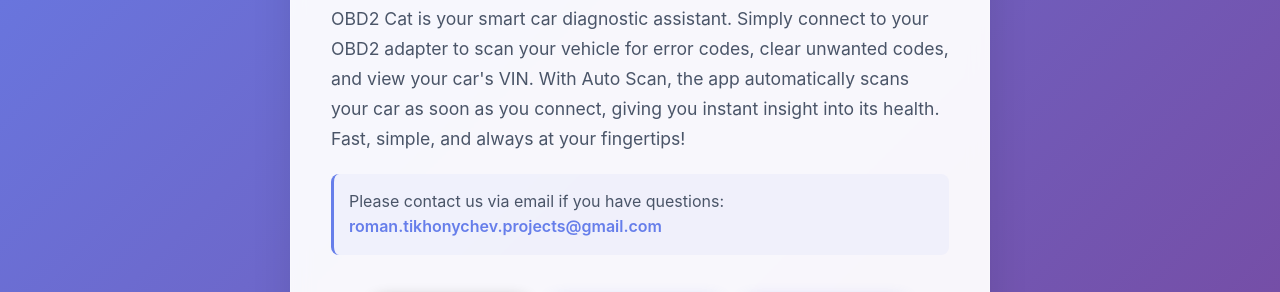
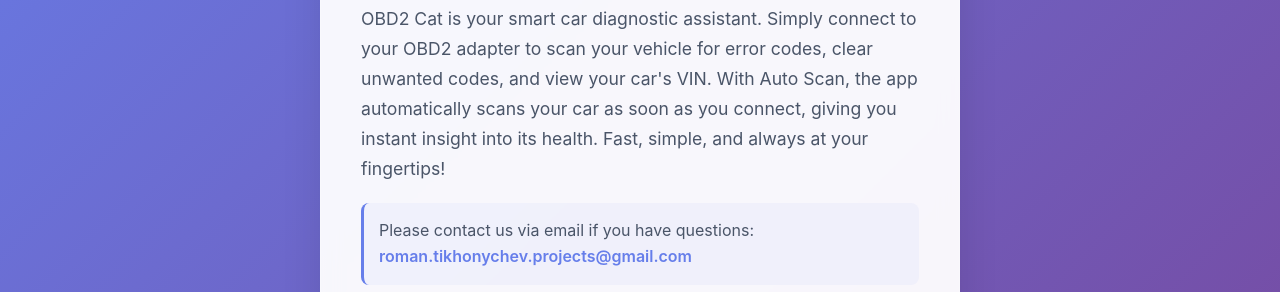
Before and after one commit to RomanTikhonychev/OBD2-Cat-Web, a plain HTML site: page index.html in a window 1280 px wide. Shown: the part 370-662 px from the top of the page. Drawn offline with Linux system fonts and the light colour scheme.

Commit message:
Update content width.

```diff
--- a/index.html
+++ b/index.html
@@ -27,7 +27,7 @@
             border-radius: 24px;
             padding: 60px 40px;
             text-align: center;
-            max-width: 700px;
+            max-width: 640px;
             width: 100%;
             box-shadow: 0 20px 40px rgba(0, 0, 0, 0.1);
             border: 1px solid rgba(255, 255, 255, 0.2);
```
